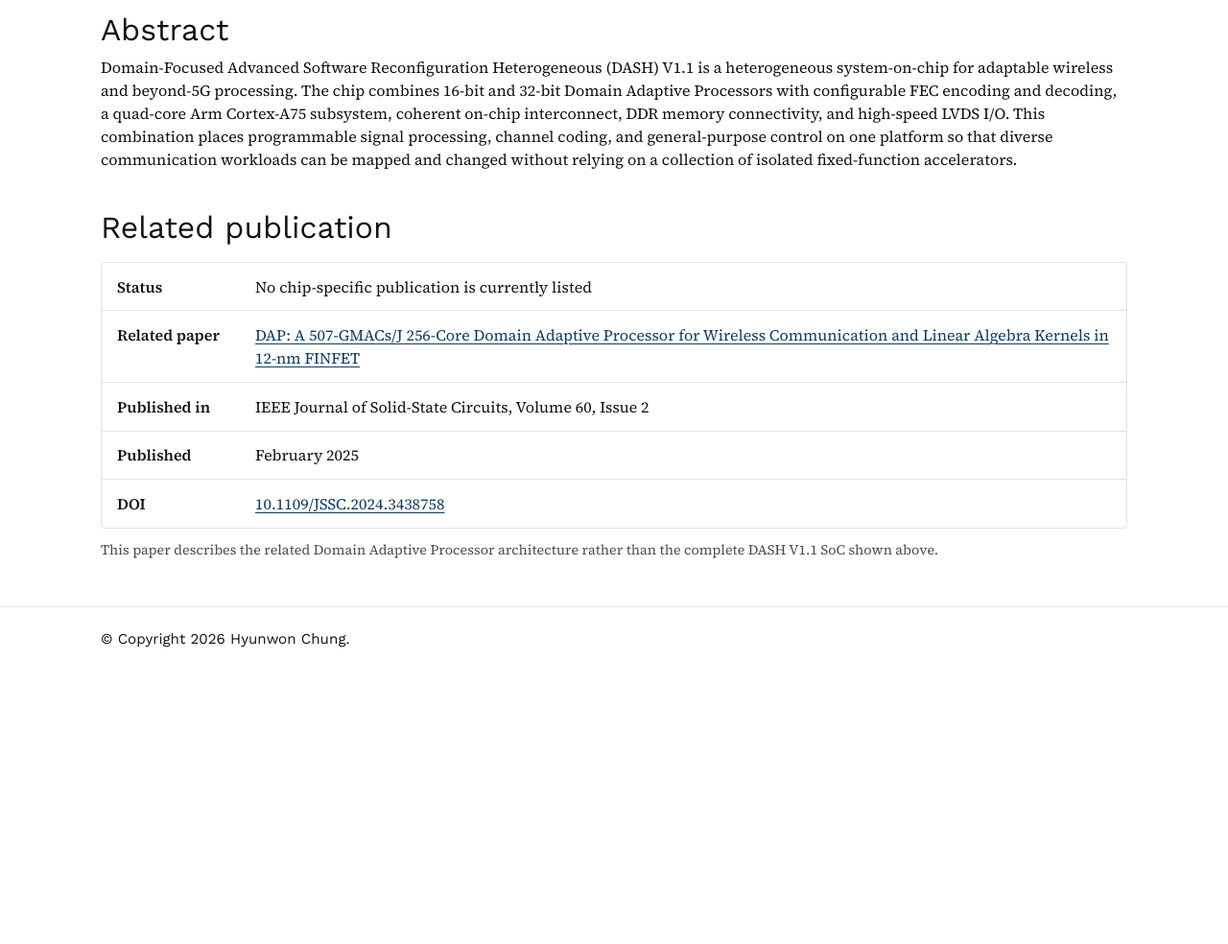
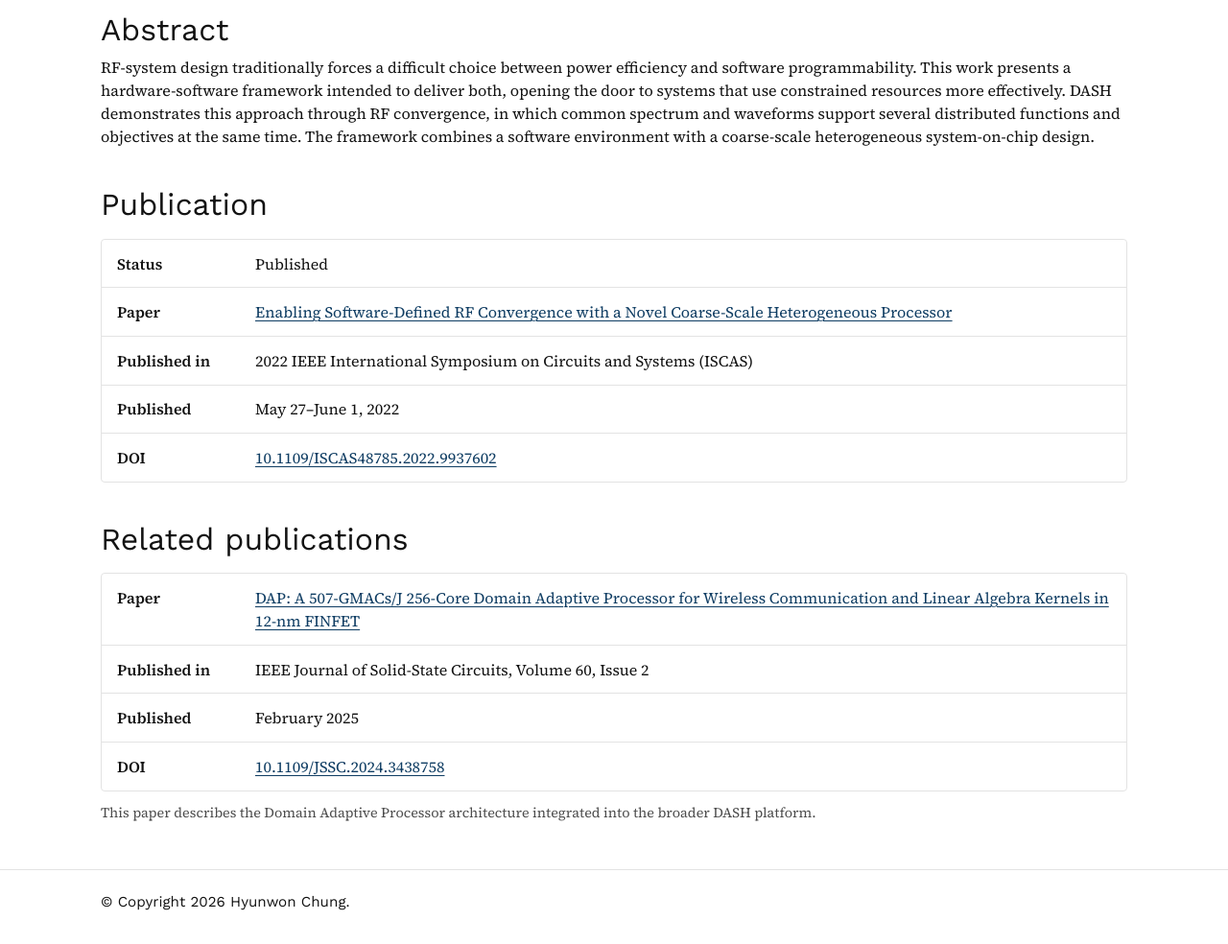
Before and after one commit to hyunwonch/hyunwonch.github.io, a Jekyll site: the page built from _pages/chips/dash.md, in a window 1280 px wide and 1400 px high, scrolled down 335 px. Shown: the part 416-1400 px from the top of the window at 96% size. Built offline with Jekyll 4.4.1, drawn with Linux system fonts in a browser that asks for light colours; comment, search, counter and statistics services are not loaded; a style sheet for code colours, icons or effects is not loaded; before the commit the page ends 1461 px from its top, so only the background shows below that.

Commit message:
Update DASH publication details

```diff
--- a/_layouts/chip.html
+++ b/_layouts/chip.html
@@ -68,6 +68,47 @@
           {% endif %}
         </section>
       {% endif %}
+
+      {% if page.related_publications %}
+        <section class="chip-publication" aria-labelledby="chip-related-publications-heading">
+          <h2 id="chip-related-publications-heading">Related publications</h2>
+          {% for publication in page.related_publications %}
+            <dl>
+              {% if publication.paper %}
+                <div>
+                  <dt>Paper</dt>
+                  <dd>
+                    {% if publication.url %}<a href="{{ publication.url }}">{% endif %}
+                      {{ publication.paper }}
+                    {% if publication.url %}</a>{% endif %}
+                  </dd>
+                </div>
+              {% endif %}
+              {% if publication.venue %}
+                <div>
+                  <dt>Published in</dt>
+                  <dd>{{ publication.venue }}</dd>
+                </div>
+              {% endif %}
+              {% if publication.date %}
+                <div>
+                  <dt>Published</dt>
+                  <dd>{{ publication.date }}</dd>
+                </div>
+              {% endif %}
+              {% if publication.doi %}
+                <div>
+                  <dt>DOI</dt>
+                  <dd><a href="https://doi.org/{{ publication.doi }}">{{ publication.doi }}</a></dd>
+                </div>
+              {% endif %}
+            </dl>
+            {% if publication.note %}
+              <p class="chip-publication-note">{{ publication.note }}</p>
+            {% endif %}
+          {% endfor %}
+        </section>
+      {% endif %}
     </div>
   </article>
 </div>
--- a/_pages/chips/dash.md
+++ b/_pages/chips/dash.md
@@ -6,15 +6,19 @@
 image: assets/img/Dash.png
 image_alt: DASH chip die photograph
 publication:
-  heading: Related publication
-  status: No chip-specific publication is currently listed
-  paper_label: Related paper
-  paper: "DAP: A 507-GMACs/J 256-Core Domain Adaptive Processor for Wireless Communication and Linear Algebra Kernels in 12-nm FINFET"
-  venue: IEEE Journal of Solid-State Circuits, Volume 60, Issue 2
-  date: February 2025
-  doi: 10.1109/JSSC.2024.3438758
-  url: https://doi.org/10.1109/JSSC.2024.3438758
-  note: This paper describes the related Domain Adaptive Processor architecture rather than the complete DASH V1.1 SoC shown above.
+  status: Published
+  paper: Enabling Software-Defined RF Convergence with a Novel Coarse-Scale Heterogeneous Processor
+  venue: 2022 IEEE International Symposium on Circuits and Systems (ISCAS)
+  date: May 27–June 1, 2022
+  doi: 10.1109/ISCAS48785.2022.9937602
+  url: https://ieeexplore.ieee.org/document/9937602
+related_publications:
+  - paper: "DAP: A 507-GMACs/J 256-Core Domain Adaptive Processor for Wireless Communication and Linear Algebra Kernels in 12-nm FINFET"
+    venue: IEEE Journal of Solid-State Circuits, Volume 60, Issue 2
+    date: February 2025
+    doi: 10.1109/JSSC.2024.3438758
+    url: https://doi.org/10.1109/JSSC.2024.3438758
+    note: This paper describes the Domain Adaptive Processor architecture integrated into the broader DASH platform.
 ---
 
-Domain-Focused Advanced Software Reconfiguration Heterogeneous (DASH) V1.1 is a heterogeneous system-on-chip for adaptable wireless and beyond-5G processing. The chip combines 16-bit and 32-bit Domain Adaptive Processors with configurable FEC encoding and decoding, a quad-core Arm Cortex-A75 subsystem, coherent on-chip interconnect, DDR memory connectivity, and high-speed LVDS I/O. This combination places programmable signal processing, channel coding, and general-purpose control on one platform so that diverse communication workloads can be mapped and changed without relying on a collection of isolated fixed-function accelerators.
+RF-system design traditionally forces a difficult choice between power efficiency and software programmability. This work presents a hardware-software framework intended to deliver both, opening the door to systems that use constrained resources more effectively. DASH demonstrates this approach through RF convergence, in which common spectrum and waveforms support several distributed functions and objectives at the same time. The framework combines a software environment with a coarse-scale heterogeneous system-on-chip design.
```
